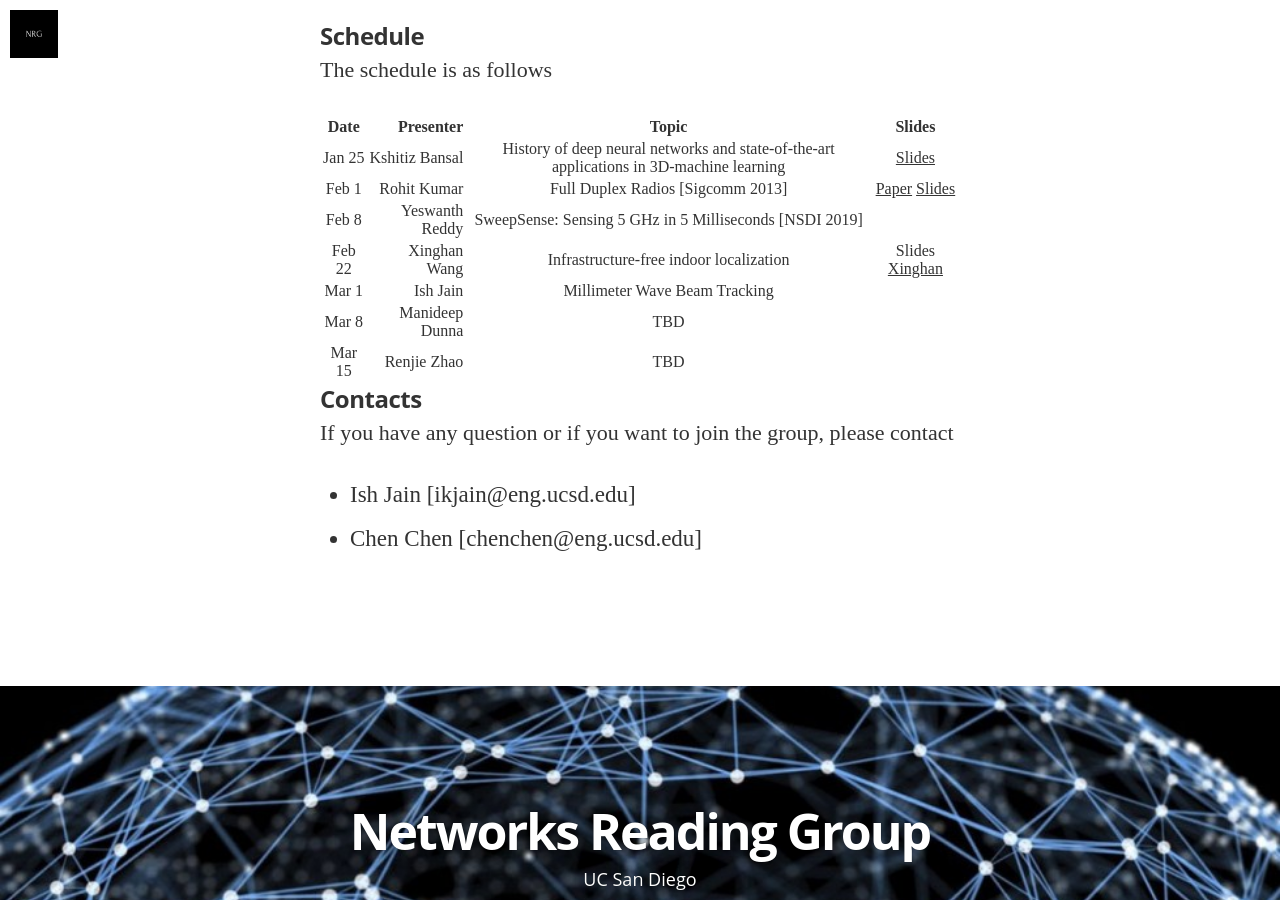
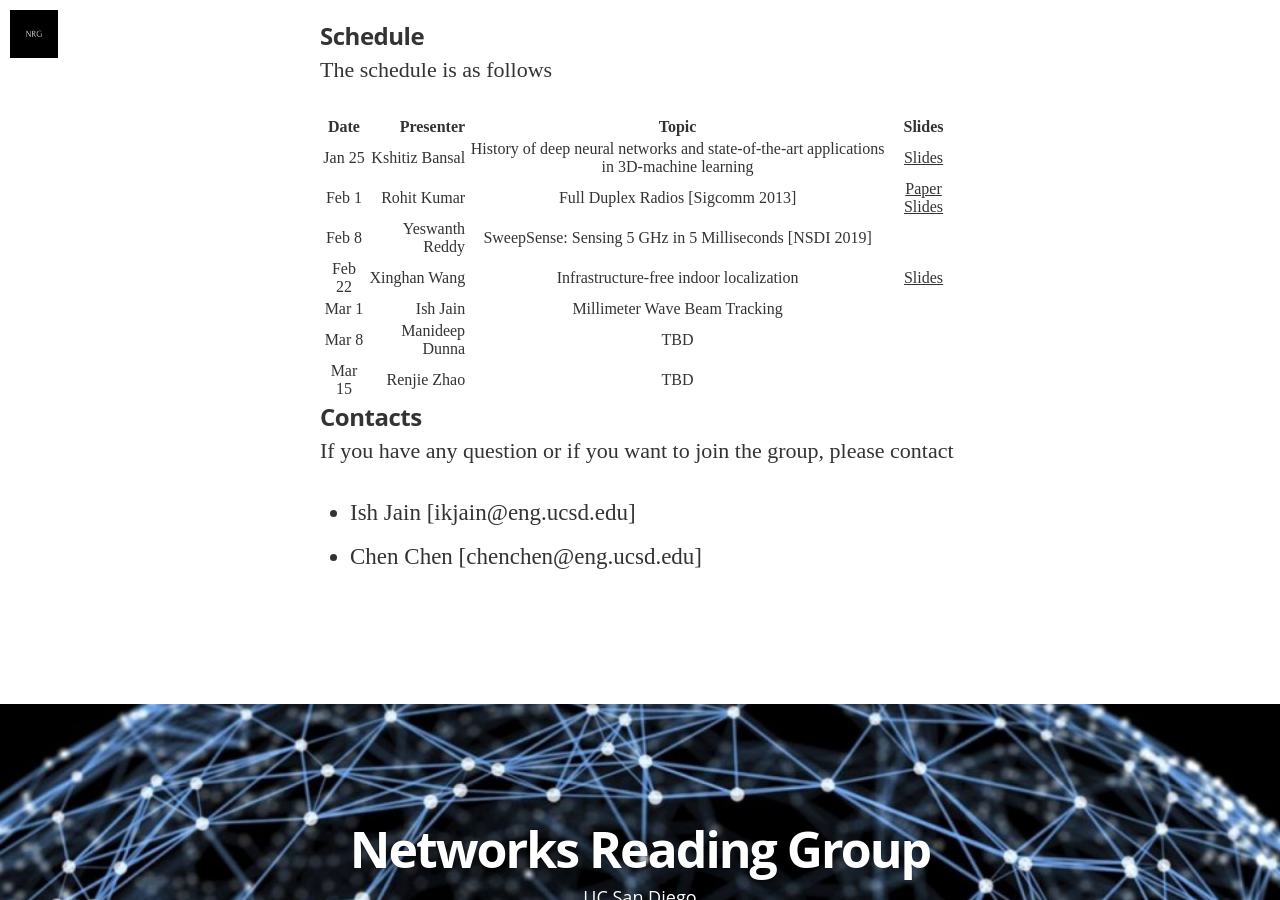
Before and after one commit to nrgucsd/nrgucsd.github.io, a Jekyll site: the page built from _posts/2019-01-01-Reading-Winter2019.markdown, in a window 1280 px wide and 900 px high, scrolled down 1971 px. Built offline with Jekyll 4.4.1, drawn with Linux system fonts in a browser that asks for light colours; nearby versions of some CDN libraries; some web fonts are replaced.

Commit message:
Update 2019-01-01-Reading-Winter2019.markdown

```diff
--- a/_posts/2019-01-01-Reading-Winter2019.markdown
+++ b/_posts/2019-01-01-Reading-Winter2019.markdown
@@ -41,7 +41,7 @@ The schedule is as follows
 | Jan 25    | Kshitiz Bansal      | History of deep neural networks and state-of-the-art applications in 3D-machine learning    | [Slides][Kshitiz]       |
 | Feb 1    | Rohit Kumar      | Full Duplex Radios [Sigcomm 2013]   | [Paper][RohitPaper]  [Slides][Rohit]     |
 | Feb 8    | Yeswanth Reddy     | SweepSense: Sensing 5 GHz in 5 Milliseconds [NSDI 2019]   |        |
-| Feb 22   | Xinghan Wang    | Infrastructure-free indoor localization     |  Slides [Xinghan]      |
+| Feb 22   | Xinghan Wang    | Infrastructure-free indoor localization     |  [Slides][Xinghan]      |
 | Mar 1    | Ish Jain      | Millimeter Wave Beam Tracking     |        |
 | Mar 8    | Manideep Dunna   | TBD    |        |
 | Mar 15    | Renjie Zhao   | TBD    |        |
```
